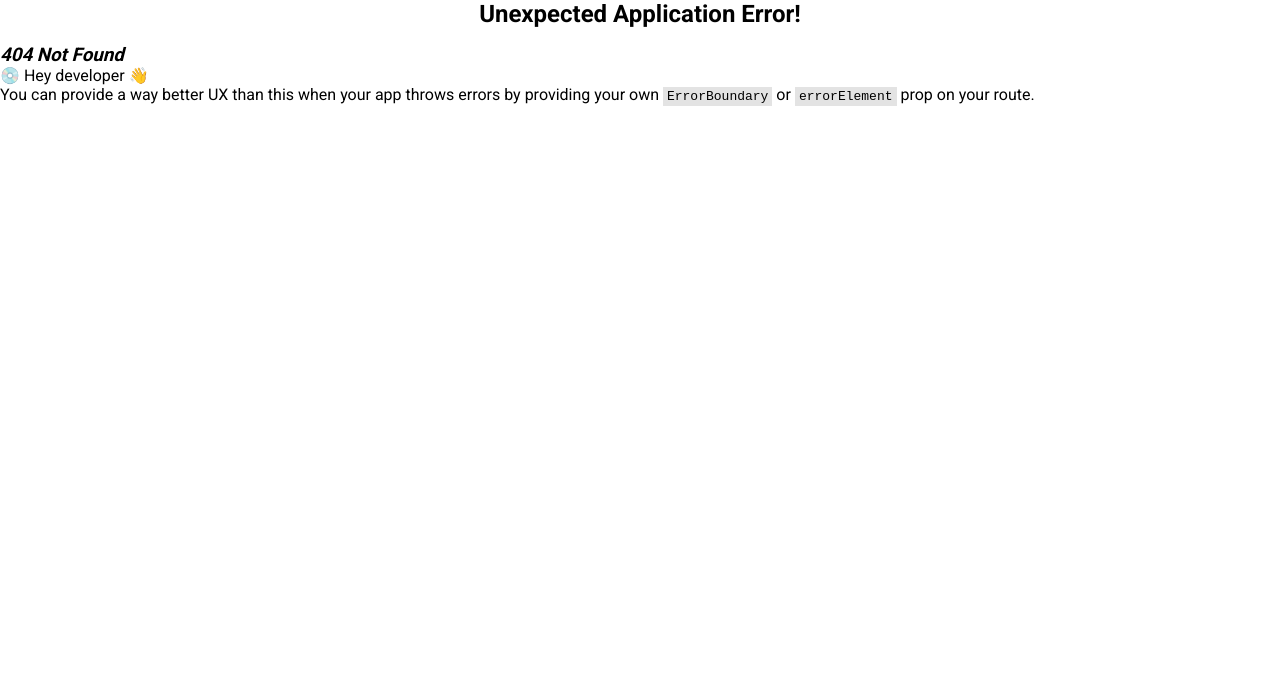
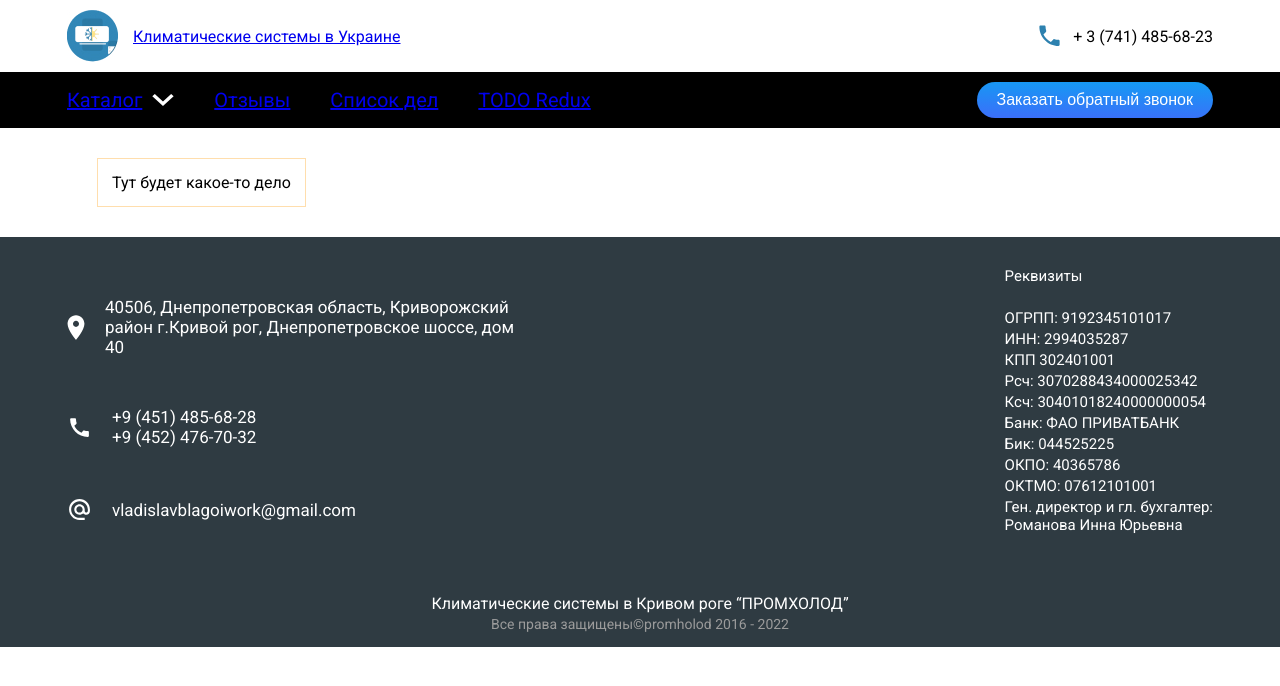
Before and after one commit to Blagoi4/React-Landing, a React (Vite) app: page /todoRedux in a window 1280 px wide. Before the commit this address had no page. Shown: the top 686 px of the page. Built offline with nearby package versions, Linux system fonts and the light colour scheme.

Commit message:
add new Page TodoRedux

```diff
--- a/src/components/Header/index.jsx
+++ b/src/components/Header/index.jsx
@@ -39,6 +39,9 @@ const Header = () => {
               <Link to='/todos'>
               <p>Список дел</p>
               </Link>
+              <Link to='/todoRedux'>
+              <p>TODO Redux</p>
+              </Link>
             </div>
             <div className="header-catalog__button">
               <Button text="Заказать обратный звонок" />
--- a/src/constants/constants.js
+++ b/src/constants/constants.js
@@ -1,6 +1,7 @@
 const URL_COMMENTS = "https://jsonplaceholder.typicode.com/comments?_limit=15";
 const URL_POSTS = "https://jsonplaceholder.typicode.com/posts?_limit=10"
+const URL_SEARCH = 'https://jsonplaceholder.typicode.com/todos?_limit=15'
 const MIN_PRICE = 0;
 const MAX_PRICE = 50_000;
 
-export {URL_COMMENTS , URL_POSTS, MIN_PRICE, MAX_PRICE }
+export {URL_COMMENTS , URL_POSTS, MIN_PRICE, MAX_PRICE, URL_SEARCH }
--- a/src/pages/Todos.jsx
+++ b/src/pages/Todos.jsx
@@ -8,7 +8,6 @@ const Todos = () => {
   const [dataLoadingTodos, setDataLoadingTodos] = useState(false);
   const [value, setValue] = useState("");
 
-
   useEffect(() => {
     setDataLoadingTodos(true);
 
@@ -16,45 +15,51 @@ const Todos = () => {
       fetch("https://jsonplaceholder.typicode.com/todos?_limit=15")
         .then((response) => response.json())
         .then((json) => setDataTodos(json));
-      setDataLoadingTodos(false);
     }
 
     fetchDataTodos();
+    setDataLoadingTodos(false);
   }, []);
 
   const errorMassage = "Error";
+
   const filteredTodos = dataTodos.filter((el) => {
-    if (el.title === value || el.title) {
     return el.title.toLowerCase().includes(value.toLowerCase());
-    } else if (el.title != value && value.length > 0) {
-      return console.log("errorMassage");
-    }
   });
-
 
   return (
     <>
       <MainScreen heading="Pages todos" subheading="first pages" />
 
+      {dataLoadingTodos ? (
+        <div className="container">
+          {" "}
+          <Spinner />
+        </div>
+      ) : (
         <section className="container">
           <div className="todos-wrapper">
             <div className="todos-block">
-            {filteredTodos.map((item) => (
-
+              {filteredTodos.length ? (
+                filteredTodos.map((item) => (
                   <TodosCard title={item.title} key={item.id} />
-            ))}
+                ))
+              ) : (
+                <>
+                  <h1>Ничего не найдено</h1>
+                </>
+              )}
             </div>
-
             <div className="todos-search">
               <input
                 default={value}
                 onChange={(event) => setValue(event.target.value)}
                 type="text"
               />
-           {/* {value.length >= 3 && dataTodos.title !== value ? errorMassage : ''} */}
             </div>
           </div>
         </section>
+      )}
     </>
   );
 };
--- /dev/null
+++ b/src/pages/TodosRedux.jsx
@@ -0,0 +1,18 @@
+import './todoRedux.css'
+
+
+const TodoRedux = () => {
+    return (
+        <>
+        <div className="container">
+            <div className="todo-redux-wrapper">
+                <div className="todo-redux-title">
+                    <p className="todo-redux-text">Тут будет какое-то дело</p>
+                </div>
+            </div>
+        </div>
+        </>
+    )
+}
+
+export default TodoRedux
--- /dev/null
+++ b/src/pages/todoRedux.css
@@ -0,0 +1,13 @@
+.todo-redux-wrapper {
+   padding: 30px;
+    display: flex;
+}
+.todo-redux-title {
+    display: flex;
+    border: 1px solid navajowhite;
+}
+
+.todo-redux-text {
+display: flex;
+padding: 14px 14px;
+}
--- a/src/routing/routing.jsx
+++ b/src/routing/routing.jsx
@@ -8,6 +8,7 @@ import Home from '../pages/Home';
 import Catalog from '../pages/Catalog';
 import Reviews from '../pages/Reviews'
 import Todos from '../pages/Todos';
+import TodoRedux from '../pages/TodosRedux';
 
 export const router = createBrowserRouter(
   createRoutesFromElements(
@@ -16,6 +17,7 @@ export const router = createBrowserRouter(
       <Route path="/catalog" element={<Catalog />} />
       <Route path='/reviews' element={<Reviews/>}/>
       <Route path='/todos' element={<Todos/>}/>
+      <Route path='/todoRedux' element={<TodoRedux/>}/>
     </Route>,
   ),
 );
```
Lines whose indentation alone changed are shown as unchanged.
